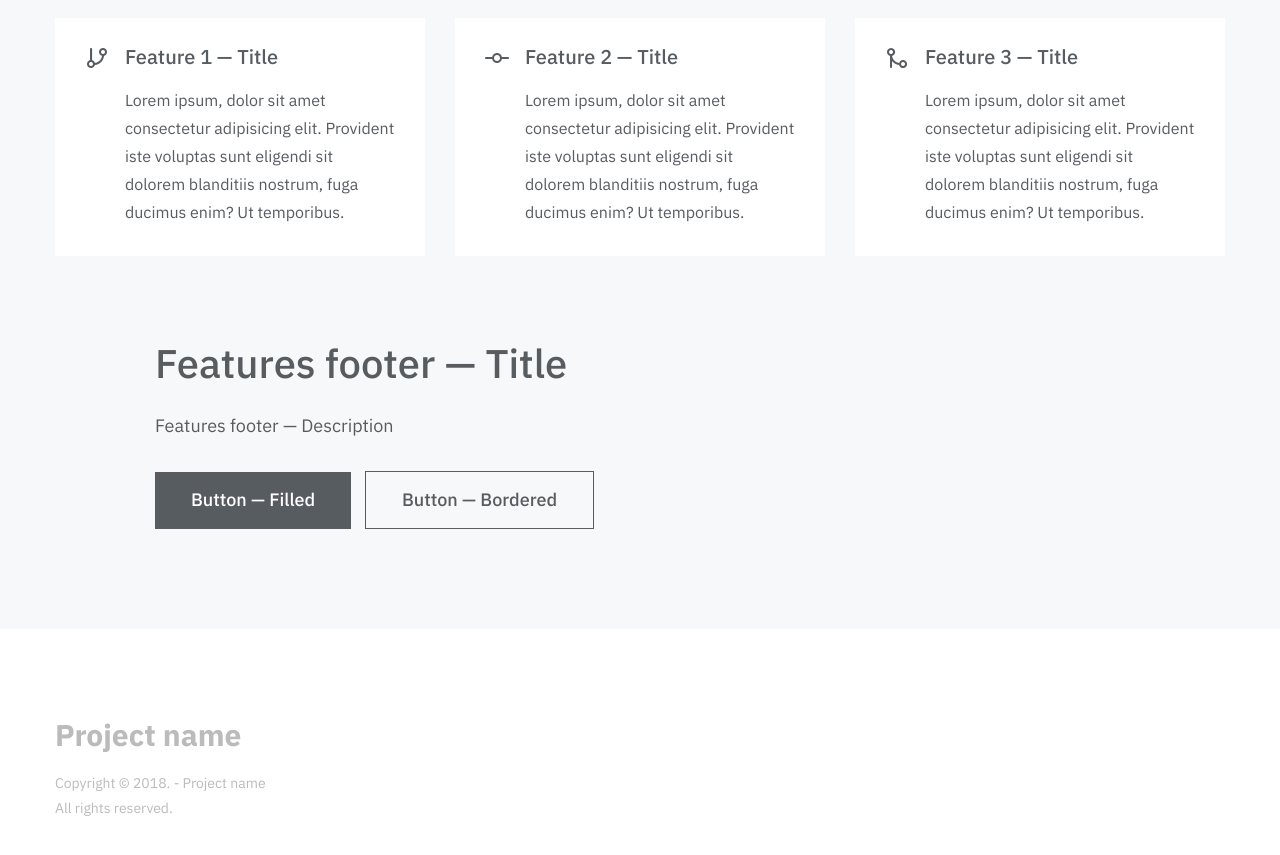
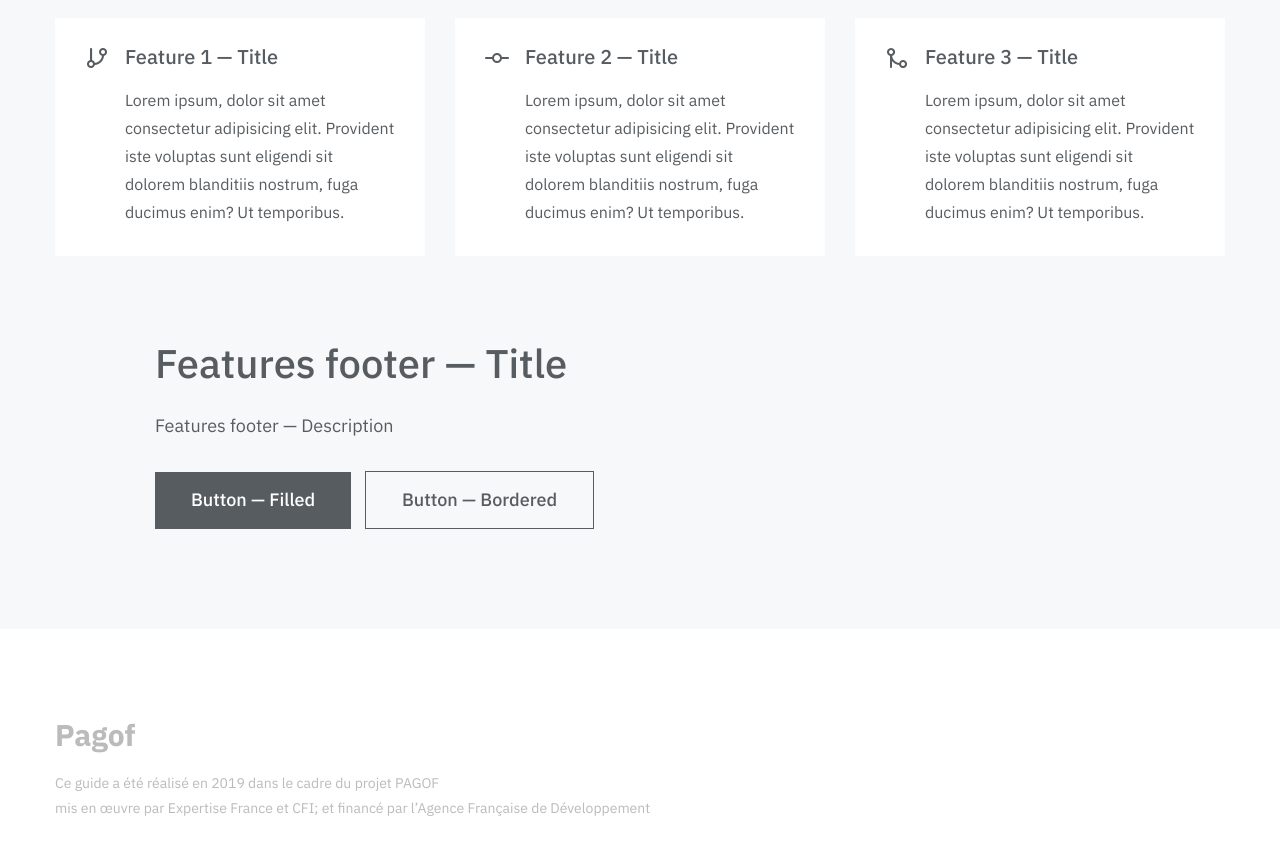
Before and after one commit to cecilaki/guide, a Jekyll site: the page built from index.md, in a window 1280 px wide and 900 px high, scrolled down 1291 px. Shown: the top 855 px of the window. Built offline with Jekyll 4.4.1, drawn with Linux system fonts in a browser that asks for light colours; some web fonts are replaced; some of the changed text lies outside the part shown.

Commit message:
Update _config.yml

```diff
--- a/_config.yml
+++ b/_config.yml
@@ -1,27 +1,27 @@
 # Theme settings
 dox:
     baseurl:
-    title: Project Name
+    title: Guide des bonnes pratiques
     theme_color: '#0976f8' # Define theme primary color with HEX value
     language: en-US # Use ISO language and country codes to setup language of your website - https://www.w3schools.com/tags/ref_language_codes.asp and https://www.w3schools.com/tags/ref_country_codes.asp
     header:
         logo:
-            text: Project Name
+            text: Pagof
             image:
         nav:
-            - item_name: Homepage
+            - item_name: Accueil
               item_url: /
             - item_name: Default Layout
               item_url: /default
         cta:
-            label: Documentation
+            label: Guide
             url: /documentation
             icon: folder # Choose from 266 icons in "Feather" icon set, list of all icons is available here - https://feathericons.com
     footer:
         logo:
-            text: Project name
+            text: Pagof
             image:
-        text: Copyright &copy; 2018. - Project name <br>All rights reserved.
+        text: Ce guide a été réalisé en 2019 dans le cadre du projet PAGOF <br> mis en œuvre par Expertise France et CFI; et financé par l’Agence Française de Développement
     google_analytics:
         tracking_code: # Add your Google Analytics tracking code to activate Google Analytics
     comments:
```
